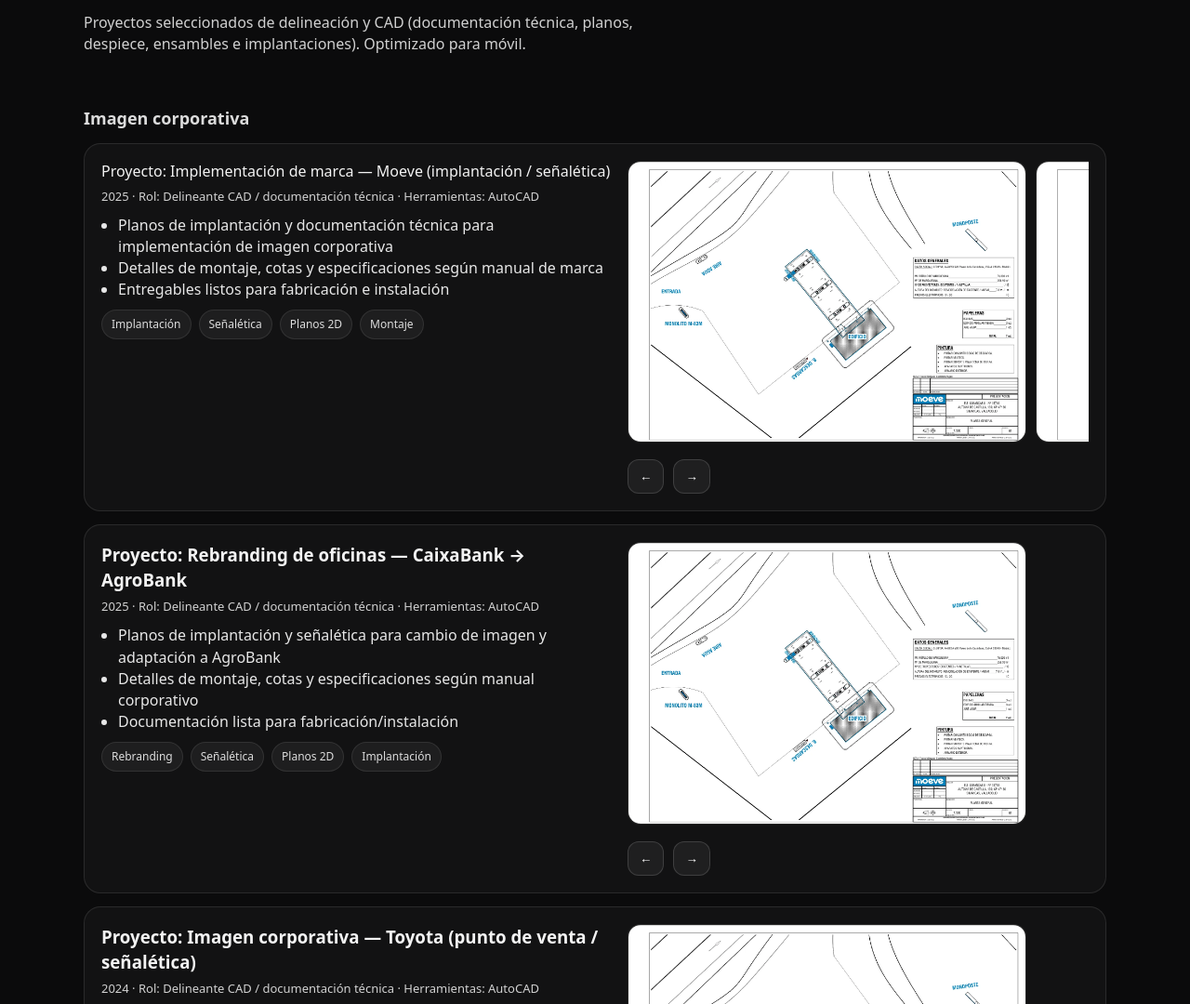
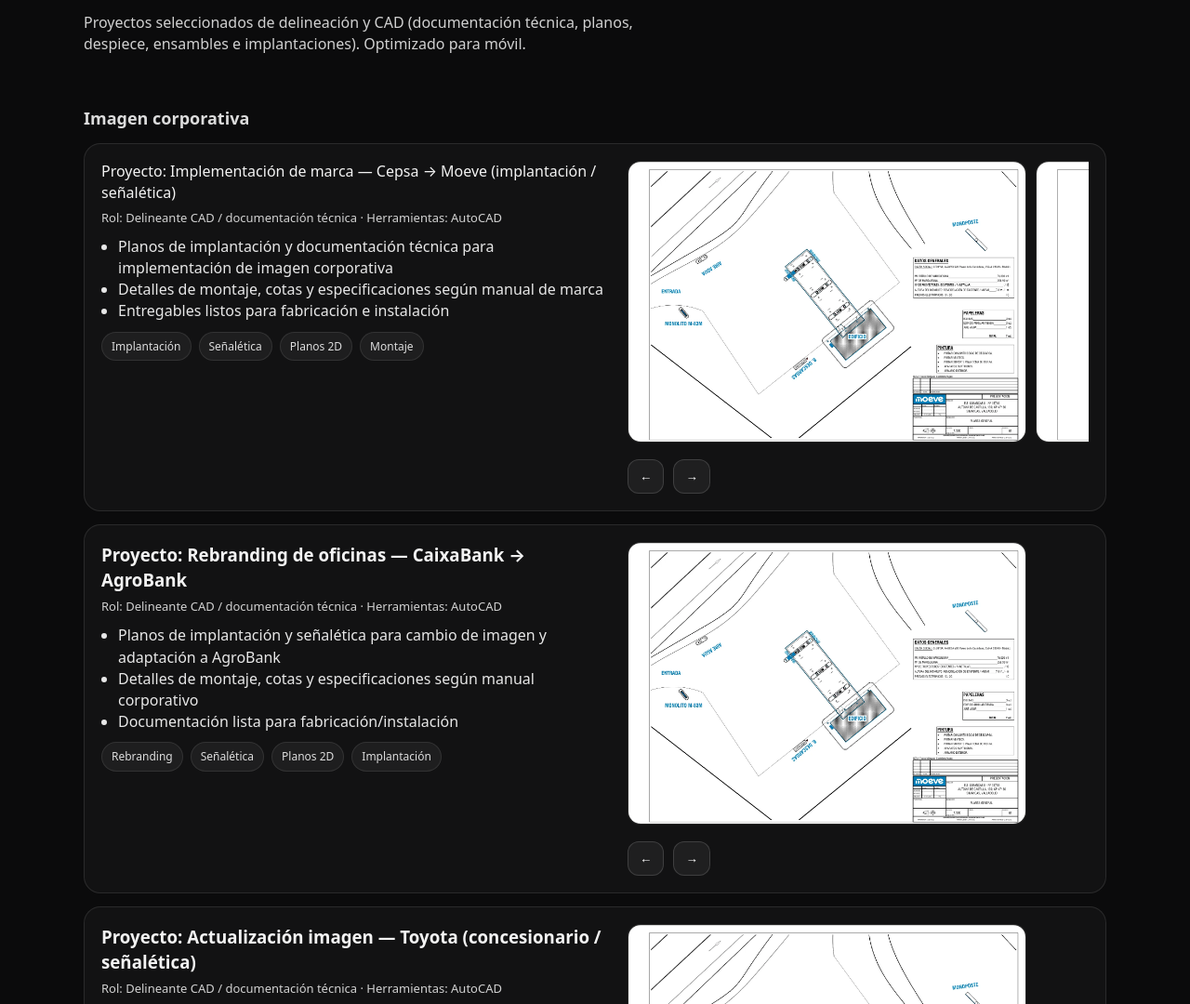
Before and after one commit to YAG94/Portfolio, a plain HTML site: page index.html in a window 1280 px wide. Shown: the part 152-1232 px from the top of the page at 93% size. Drawn offline with Linux system fonts and the light colour scheme; files whose address does not match are found by name.

Commit message:
Update index.html

```diff
--- a/index.html
+++ b/index.html
@@ -71,8 +71,8 @@
 <!-- MOEVE (1º) -->
 <article class="project">
   <div>
-    Proyecto: Implementación de marca — Moeve (implantación / señalética)
-    <div class="meta">2025 · Rol: Delineante CAD / documentación técnica · Herramientas: AutoCAD</div>
+    Proyecto: Implementación de marca — Cepsa → Moeve (implantación / señalética)
+    <div class="meta">Rol: Delineante CAD / documentación técnica · Herramientas: AutoCAD</div>
     <ul class="bullets">
       <li>Planos de implantación y documentación técnica para implementación de imagen corporativa</li>
       <li>Detalles de montaje, cotas y especificaciones según manual de marca</li>
@@ -99,7 +99,7 @@
 <article class="project">
   <div>
     <h3 style="margin:0">Proyecto: Rebranding de oficinas — CaixaBank → AgroBank</h3>
-    <div class="meta">2025 · Rol: Delineante CAD / documentación técnica · Herramientas: AutoCAD</div>
+    <div class="meta">Rol: Delineante CAD / documentación técnica · Herramientas: AutoCAD</div>
     <ul class="bullets">
       <li>Planos de implantación y señalética para cambio de imagen y adaptación a AgroBank</li>
       <li>Detalles de montaje, cotas y especificaciones según manual corporativo</li>
@@ -117,8 +117,8 @@
 <!-- TOYOTA (3º) -->
 <article class="project">
   <div>
-    <h3 style="margin:0">Proyecto: Imagen corporativa — Toyota (punto de venta / señalética)</h3>
-    <div class="meta">2024 · Rol: Delineante CAD / documentación técnica · Herramientas: AutoCAD</div>
+    <h3 style="margin:0">Proyecto: Actualización imagen — Toyota (concesionario / señalética)</h3>
+    <div class="meta">Rol: Delineante CAD / documentación técnica · Herramientas: AutoCAD</div>
     <ul class="bullets">
       <li>Documentación gráfica y planos para implementación de imagen en punto de venta</li>
       <li>Detalles de montaje, cotas y coordinación con equipos técnicos</li>
```
